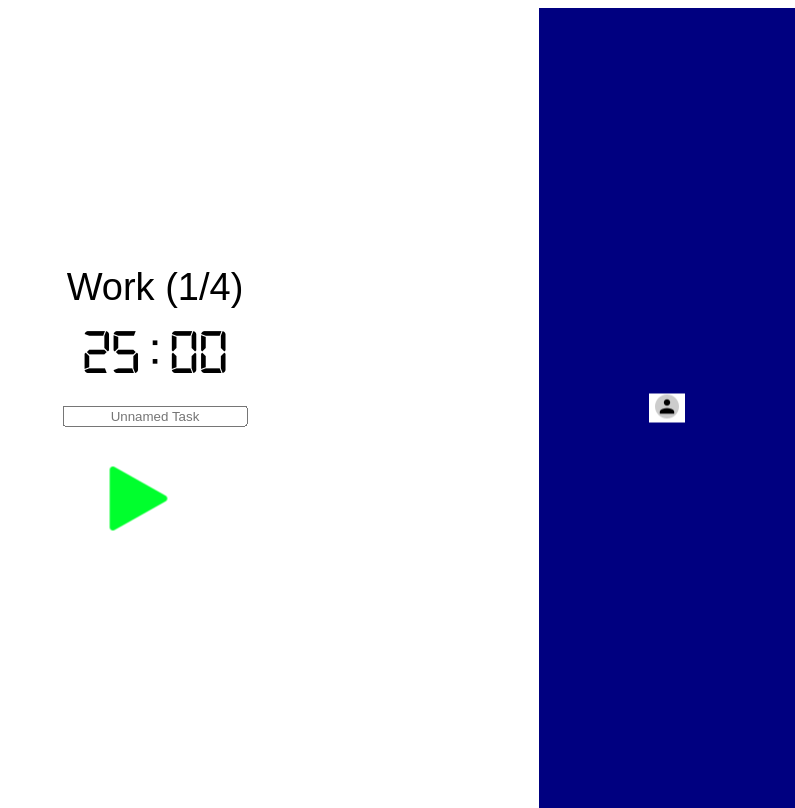
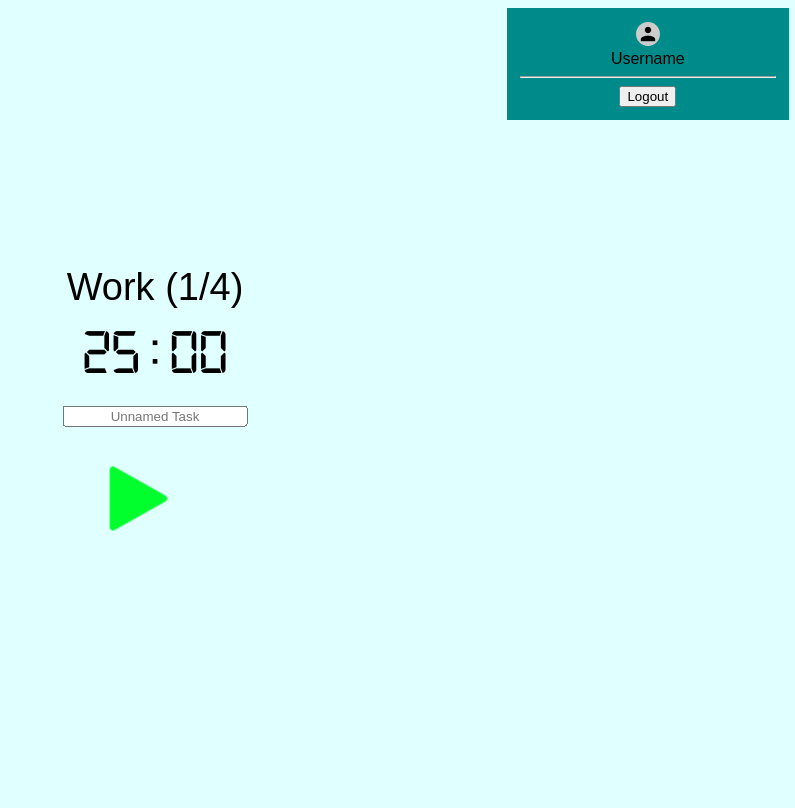
Before and after one commit to SherpadNdabambi/my-timer, a PHP site: page / in a window 1280 px wide. Shown: the whole page, without its empty margins (485-1280 px from the left). After the commit the page ends 531 px from the top, so only its background shows below. Run offline with PHP 8.4, Linux system fonts and the light colour scheme; the visitor is signed in with stand-in values (Sample User, id 1).

Commit message:
Edited account panel

```diff
--- a/files/styles/styles.css
+++ b/files/styles/styles.css
@@ -3,19 +3,20 @@
 }
 
 #accountPanel{
-	background-color: navy;
-	height: 100%;
-	margin: 0;
+	background-color: darkcyan;
+	margin-right: 0.5%;
+	padding: 1%;
 	width: 20%;
 }
 
 body {
+	background-color: lightcyan;
   	font-family: 'Arial', sans-serif;
 	text-align: center;
 }
 
 button{
-	background-color: white;
+	background-color: transparent;
 	border: none;
 	cursor: pointer;
 	outline: none;
--- a/index.php
+++ b/index.php
@@ -1,6 +1,12 @@
 <?php
+
 session_start();
 if(!$_SESSION["userID"]) header("location: login.html");
+if(isset($_POST["logoutButton"])) logout();
+function logout(){
+	// code...
+}
+
 ?>
 
 <!DOCTYPE html>
@@ -17,11 +23,19 @@ if(!$_SESSION["userID"]) header("location: login.html");
 
 <body onload="onPageLoad()" onunload="onPageUnload()">
 
-	<button id="accountButton" onclick="show()" class="right"> <img id="accountIcon" src="files/images/icons8-user-24.png"> </button>
+	<button id="accountButton" onclick="show(accountPanel)" class="right"> <img id="accountIcon" src="files/images/icons8-user-24.png"> </button>
 
-	<div id="accountPanel" class="right">
+	<div id="accountPanel" class="hidden; right">
 
-		<button id="accountButton" onclick="show()" class="centered"> <img id="accountIcon" src="files/images/icons8-user-24.png"> </button>
+		<button id="accountButton" onclick="hide(accountPanel)"> <img id="accountIcon" src="files/images/icons8-user-24.png"> </button>
+
+		<br><span id="username"> Username </span>
+
+		<hr>
+
+		<form method="post">
+			<input type="submit" name="logoutButton" value="Logout">
+		</form>
 
 	</div>
 
```
